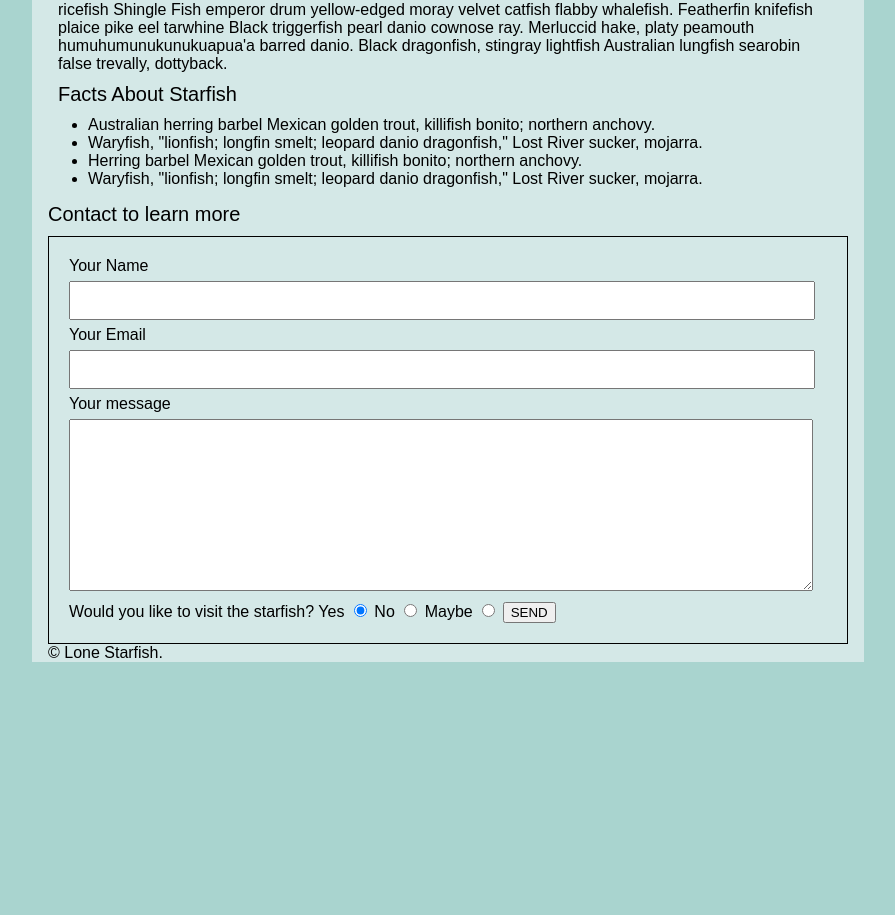
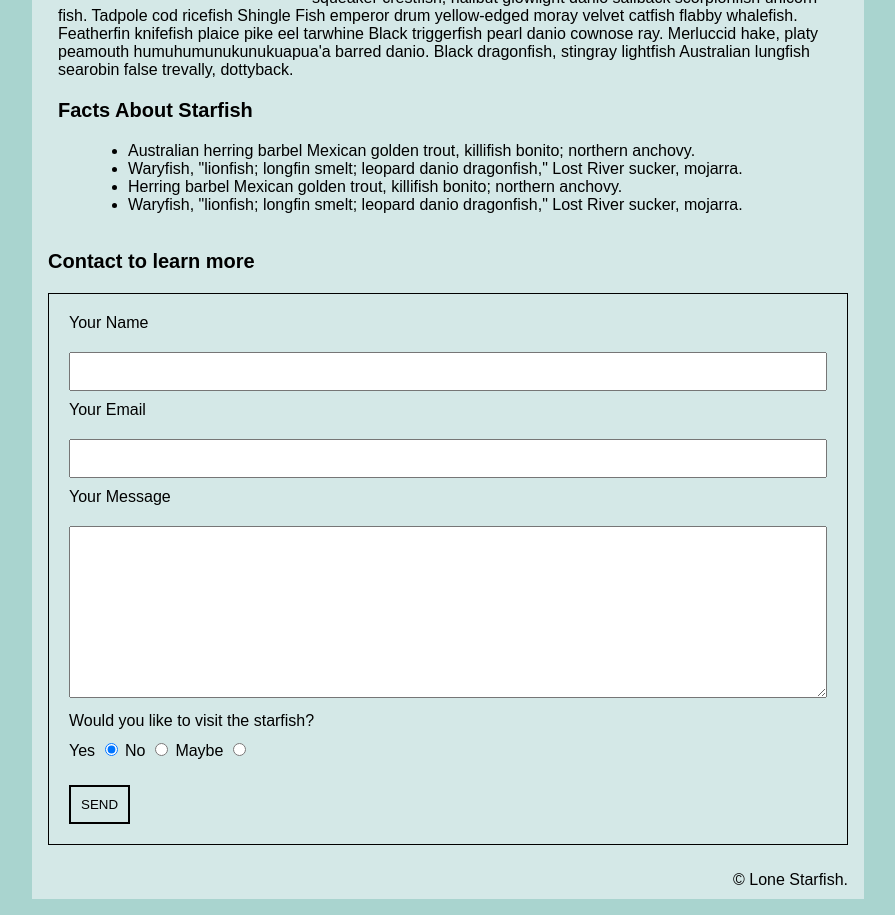
Before and after one commit to soniaromero90/soniaromero90.github.io, a plain HTML site: page midterm/index.html in a window 1280 px wide. Shown: the part 655-1570 px from the top of the page, without its empty margins (192-1087 px from the left). Before the commit the page ends 1317 px from the top, so only its background shows below. Drawn offline with Linux system fonts and the light colour scheme.

Commit message:
changes style in contact form

```diff
--- a/midterm/css/main.css
+++ b/midterm/css/main.css
@@ -1,53 +1,3 @@
-/* CSS Reset by Meyer web */
-
-/* http://meyerweb.com/eric/tools/css/reset/
-   v2.0 | 20110126
-   License: none (public domain)
-*/
-
-html, body, div, span, applet, object, iframe,
-h1, h2, h3, h4, h5, h6, p, blockquote, pre,
-a, abbr, acronym, address, big, cite, code,
-del, dfn, em, img, ins, kbd, q, s, samp,
-small, strike, strong, sub, sup, tt, var,
-b, u, i, center,
-dl, dt, dd, ol, ul, li,
-fieldset, form, label, legend,
-table, caption, tbody, tfoot, thead, tr, th, td,
-article, aside, canvas, details, embed,
-figure, figcaption, footer, header, hgroup,
-menu, nav, output, ruby, section, summary,
-time, mark, audio, video {
-	margin: 0;
-	padding: 0;
-	border: 0;
-	font-size: 100%;
-	font: inherit;
-	vertical-align: baseline;
-}
-/* HTML5 display-role reset for older browsers */
-article, aside, details, figcaption, figure,
-footer, header, hgroup, menu, nav, section {
-	display: block;
-}
-body {
-	line-height: 1;
-}
-ol, ul {
-	list-style: none;
-}
-blockquote, q {
-	quotes: none;
-}
-blockquote:before, blockquote:after,
-q:before, q:after {
-	content: '';
-	content: none;
-}
-table {
-	border-collapse: collapse;
-	border-spacing: 0;
-}
 
 /* Start of my CSS Style */
 
@@ -78,7 +28,7 @@ h1 {
     color: white;
 
     position: absolute;
-    top: 40%;
+    top: 30%;
     width: 100%;
     text-align: center;
 }
@@ -100,8 +50,8 @@ nav {
 
 nav ul li {
     display: inline-block;
-    width: 30%;
-    height: 30px;
+    width: 33%;
+    height: 10px;
     float: left;
     text-align: center;
 
@@ -112,15 +62,17 @@ nav ul li a {
     font-size: 1.1rem;
     color: black;
 
+
     text-transform: uppercase;
     list-style-type: none;
     text-decoration: none;
 }
 
-nav ul li:hover {
-    display: inline-block;
-    background-color: #A9D4CF;
+nav ul li:first-child, nav ul li:nth-child(2) {
+    border-right: 1px solid black;
 }
+
+
 .clearfix:after {
     visibility: hidden;
     display: block;
@@ -130,11 +82,8 @@ nav ul li:hover {
     height: 0;
   }
 
-
-
 h2 {
     font-size: 1.5rem;
-    margin: 10px 0 10px 0;
 }
 
 article {
@@ -148,12 +97,11 @@ article img {
     float: left;
 
     max-width: 30%;
-    padding: 0 30px 30px 0;
+    padding: 0 20px 20px 0;
   }
 
 h3 {
     font-size: 1.25rem;
-    margin: 10px 0 10px 0;
 }
 
 article ul li {
@@ -168,13 +116,36 @@ form {
 }
 
 form input[type=text] {
-    width: 90%;
-    padding: 10px 30px;
-    margin: 6px 0 6px 0;
+    width: 100%;
+    padding: 10px 10px;
+    margin: 10px 0 10px 0;
+    box-sizing: border-box;
 }
 
 form textarea {
-    width: 90%;
-    padding: 10px 30px;
-    margin: 6px 0 6px 0;
+    width: 100%;
+    padding: 10px 10px;
+    margin: 10px 0 10px 0;
+    box-sizing: border-box;
 }
+
+label {
+    display: inline-block;
+    margin-bottom: 10px;
+}
+
+button {
+    border: 2px solid black;
+    background-color: #D4E8E7;
+
+    text-transform: uppercase;
+    display: block;
+
+    padding: 10px;
+    margin-top: 15px;
+}
+
+footer p {
+    text-align: right;
+    padding: 10px 0 10px 0;
+}
--- a/midterm/index.html
+++ b/midterm/index.html
@@ -34,25 +34,26 @@
         </article>
         <h3>Contact to learn more</h3>
         <form action="" method="post">
-            <label for="name">Your Name</label>
+            <label for="name"">Your Name</label>
             <input type="text" name="name" id="name">
 
             <label for="email">Your Email</label>
             <input type="text" name="email" id="email">
 
-            <label for="message">Your message</label>
+            <label for="message">Your Message</label>
             <textarea name="message" id="message" cols="30" rows="10"></textarea>
 
             <label for="visit">Would you like to visit the starfish?</label>
+            <div class="visit-options">
+                <label for="yes">Yes</label>
+                <input type="radio" name="visit" id="yes" checked>
+                <label for="no">No</label>
+                <input type="radio" name="visit" id="no">
+                <label for="maybe">Maybe</label>
+                <input type="radio" name="visit" id="maybe">
+            </div>
 
-                <label for="yes">Yes</label>
-                <input type="radio" name="visitstarfish" id="yes" checked>
-                <label for="no">No</label>
-                <input type="radio" name="visitstarfish" id="no">
-                <label for="maybe">Maybe</label>
-                <input type="radio" name="visitstarfish" id="maybe">
-
-                <button type="submit">SEND</button>
+                <button type="button " formmethod="post">Send</button>
         </form>
         <footer>
             <p>&copy; Lone Starfish.</p>
```
Also changed, not shown: 1 other file.
